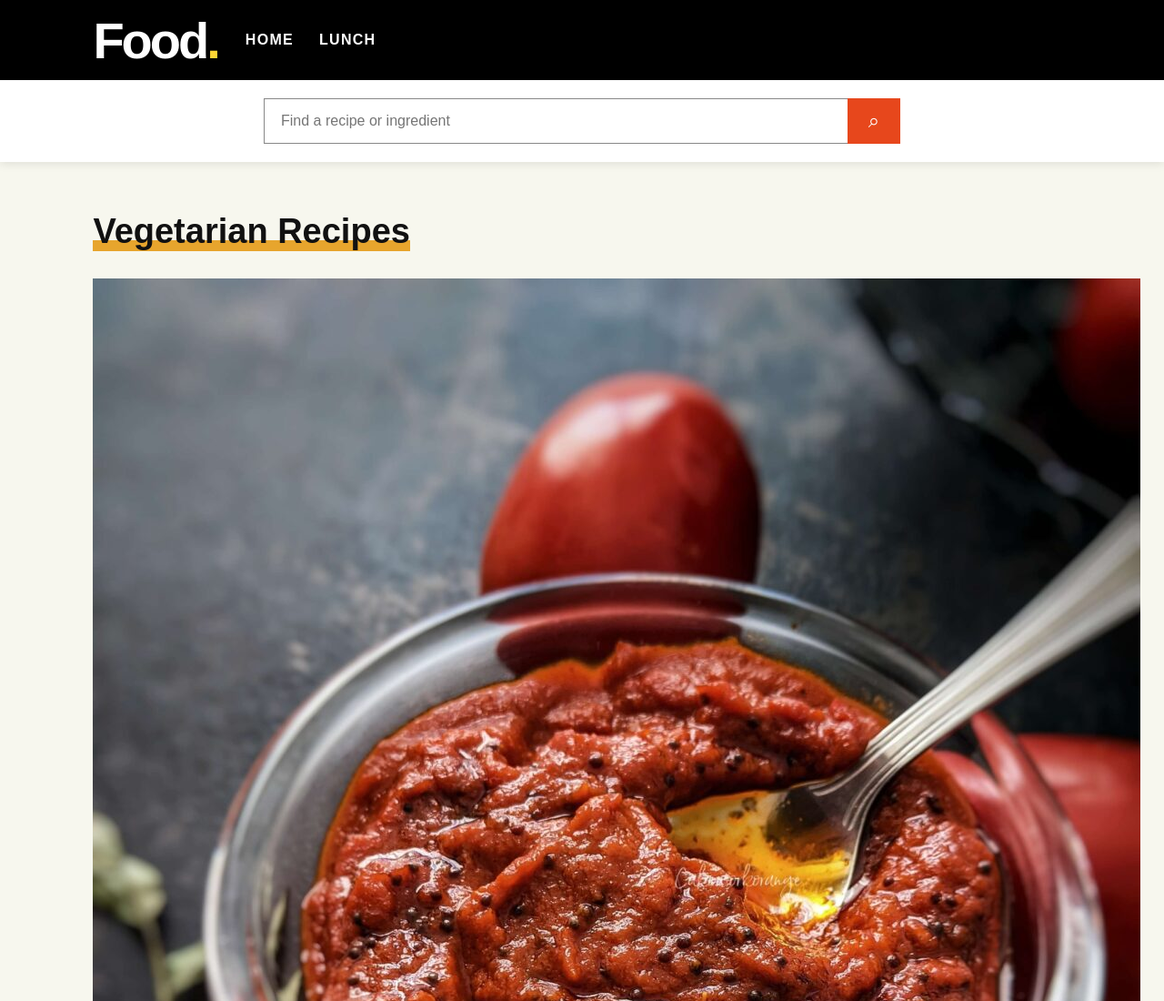
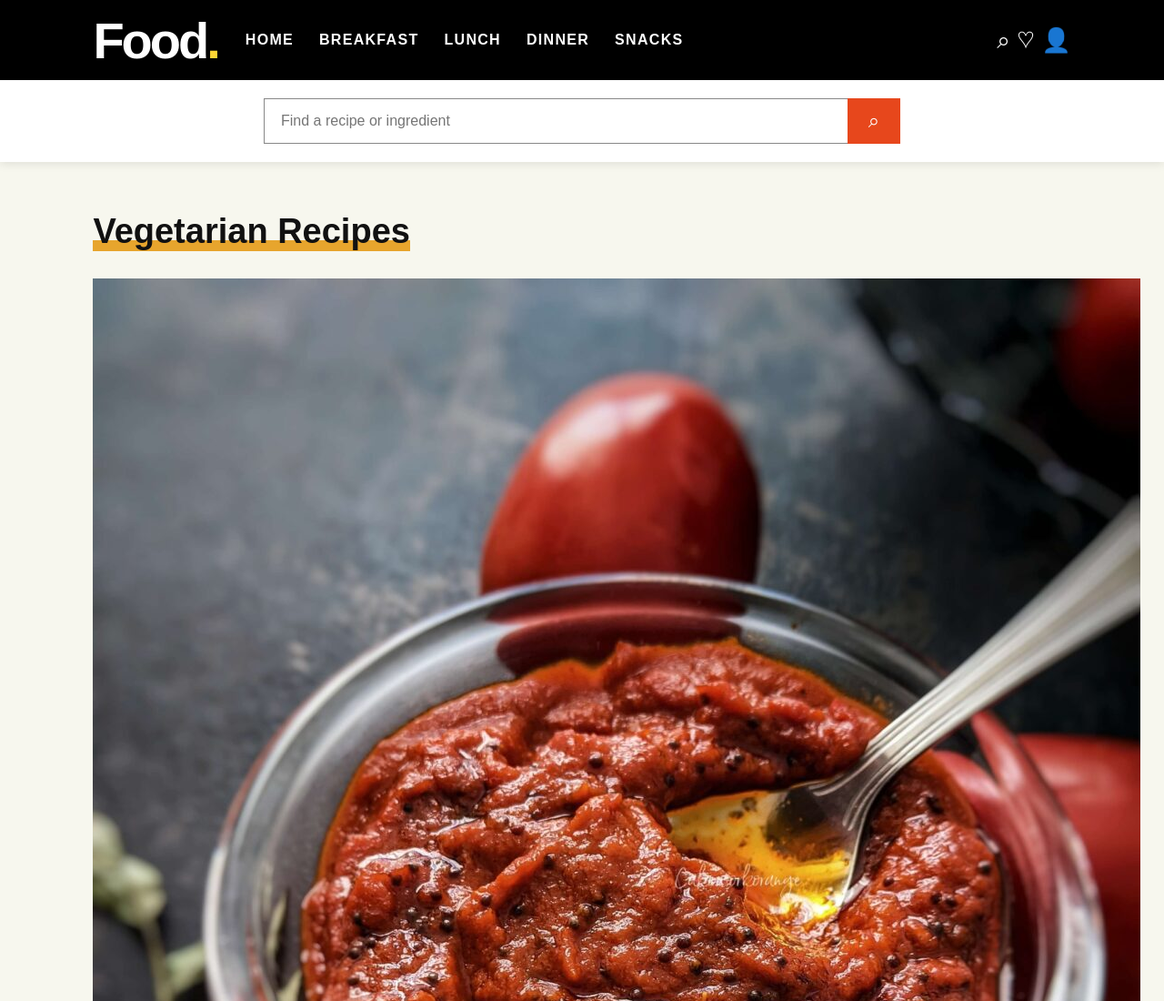
Before and after one commit to Ananda-jayarajan/webpages, a plain HTML site: page recipe-website/pages/lunch/vegetarian/index.html in a window 1280 px wide. Shown: the top 1100 px of the page at 91% size. Drawn offline with Linux system fonts and the light colour scheme.

Commit message:
Update index.html

```diff
--- a/recipe-website/pages/lunch/vegetarian/index.html
+++ b/recipe-website/pages/lunch/vegetarian/index.html
@@ -13,7 +13,13 @@
     <a class="brand" href="../../../index.html">Food<span>.</span></a>
 
     <nav class="navlinks">
-      <div class="nav-item"><a href="../../../index.html">Home</a></div>
+      <div class="nav-item">
+        <a href="../../../index.html">Home</a>
+      </div>
+
+      <div class="nav-item">
+        <a href="../../breakfast/index.html">Breakfast</a>
+      </div>
 
       <div class="nav-item">
         <a href="../index.html">Lunch</a>
@@ -22,7 +28,17 @@
           <a href="../non-vegetarian/index.html">Non-Vegetarian</a>
         </div>
       </div>
+
+      <div class="nav-item">
+        <a href="../../dinner/index.html">Dinner</a>
+      </div>
+
+      <div class="nav-item">
+        <a href="../../snacks/index.html">Snacks</a>
+      </div>
     </nav>
+
+    <div class="top-icons">⌕ ♡ 👤</div>
   </header>
 
   <section class="searchbar">
```
